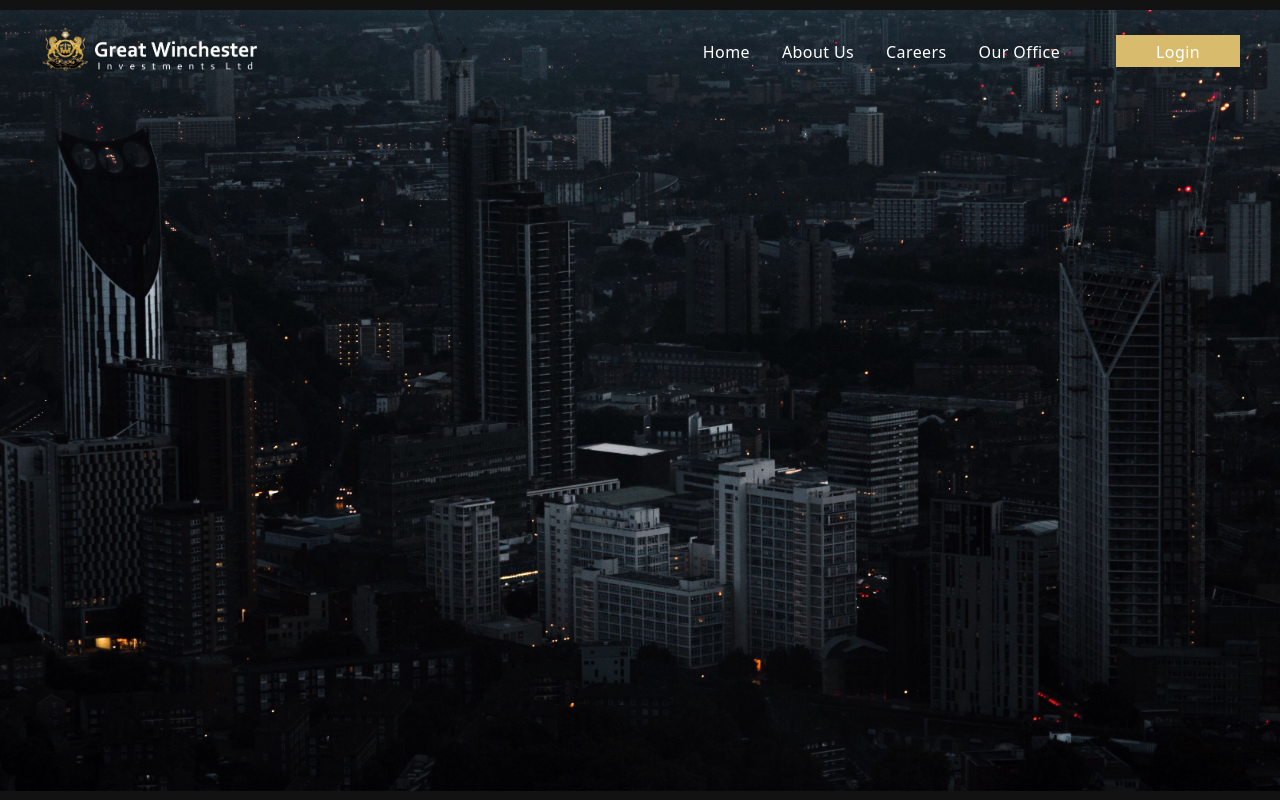
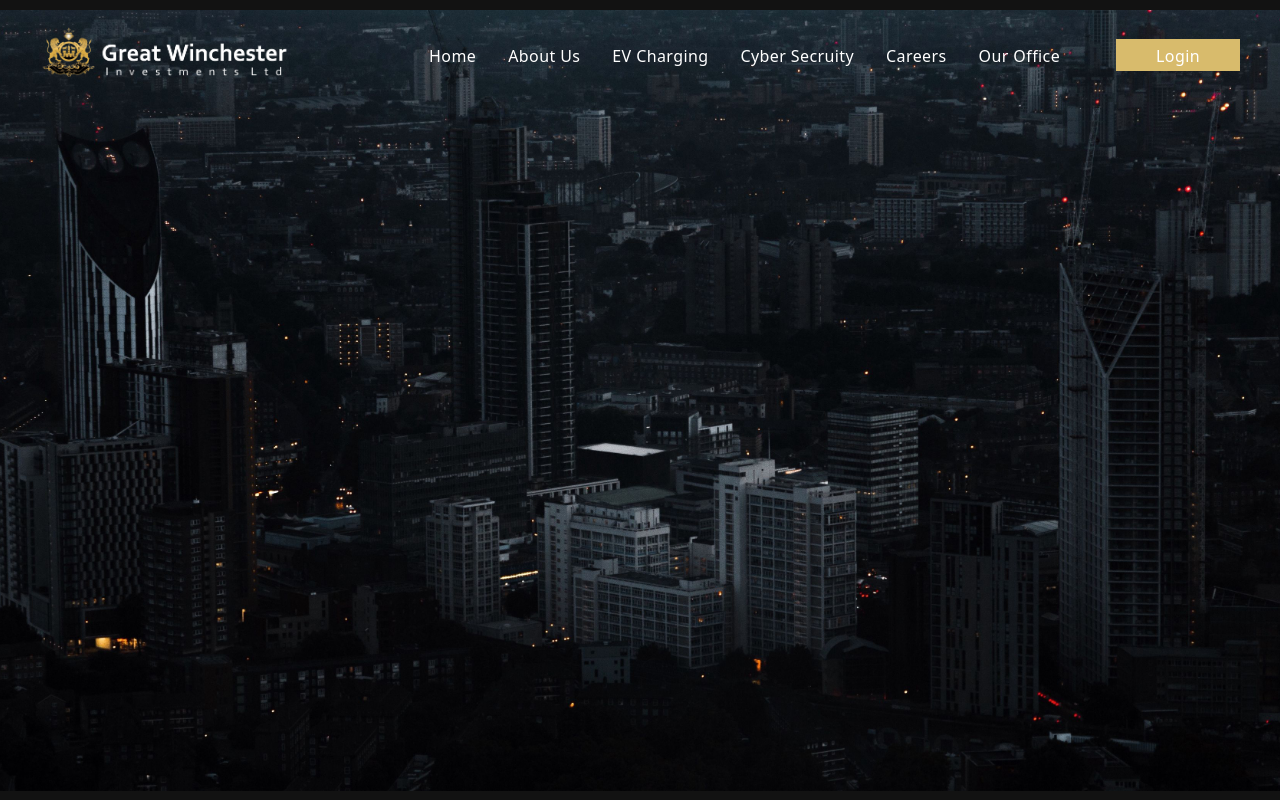
Before and after one commit to blackhorsese/Great-Winchester-2.0, a React (Create React App) app: page / in a window 1280 px wide. Shown: the top 800 px of the page. Built offline with nearby package versions, Linux system fonts and the light colour scheme.

Commit message:
Update Navbar.jsx

```diff
--- a/src/Pages/Navbar.jsx
+++ b/src/Pages/Navbar.jsx
@@ -40,7 +40,7 @@ function Logo({ isScrolled }) {
     <>
 
       {isScrolled ? (
-        <header className="fixed z-10 md:px-10 px-3 w-full duration-500 mx-auto items-center bg-[#121212] overflow-x-hidden shadow-md md:py-2 scroll-smooth">
+      <header className="fixed z-10 md:px-10 px-3 w-full duration-500 mx-auto items-center bg-[#121212] overflow-x-hidden shadow-md md:py-2 scroll-smooth border-opacity-40 border-b border-[#d8bb6c]">
         <div onClick={handleScrollToTop} className="mx-auto items-center overflow-x-hidden duration-500">
           <div className="flex items-center">
             <div className="flex items-center max-w-screen-2xl justify-between mx-auto w-full">
@@ -68,6 +68,22 @@ function Logo({ isScrolled }) {
                       items-center text-base md:hover:border-b border-[#d8bb6c] relative h-8 pt-0.5 duration-200 lg:px-4 md:px-2 px-4 flex justify-center flex-row text-[#fff] tracking-wide"
                     >
                       About Us
+                    </a>
+                    <a
+                      href="/electric-vehicle"
+                      className="
+
+                      items-center text-base md:hover:border-b border-[#d8bb6c] relative h-8 pt-0.5 duration-200 lg:px-4 md:px-2 px-4 flex justify-center flex-row text-[#fff] tracking-wide"
+                    >
+                       EV Charging
+                    </a>
+                    <a
+                      href="/cyber-secruity"
+                      className="
+
+                      items-center text-base md:hover:border-b border-[#d8bb6c] relative h-8 pt-0.5 duration-200 lg:px-4 md:px-2 px-4 flex justify-center flex-row text-[#fff] tracking-wide"
+                    >
+                       Cyber Secruity
                     </a>
                     <a
                       href="#careers"
@@ -166,6 +182,20 @@ function Logo({ isScrolled }) {
                   About Us
                 </a>
                 <a
+                  href="/electric-vehicle"
+                  className="
+                  tracking-wider py-3 flex flex-row items-center justify-between duration-200 border-b border-[#fff] border-opacity-10 text-sm font-bold"
+                >
+                   EV Charging
+                </a>
+                <a
+                  href="/cyber-secruity"
+                  className="
+                  tracking-wider py-3 flex flex-row items-center justify-between duration-200 border-b border-[#fff] border-opacity-10 text-sm font-bold"
+                >
+                   Cyber Secruity
+                </a>
+                <a
                   href="#careers"
                   className="
                   tracking-wider py-3 flex flex-row items-center justify-between duration-200 border-b border-[#fff] border-opacity-10 text-sm font-bold"
@@ -247,8 +277,8 @@ function Logo({ isScrolled }) {
             <div className="flex items-center w-full">
               <div className="flex-shrink-0 md:py-2 items-center duration-500">
                 <a href="/">
-                  <img width={220} className='items-center hidden md:block lg:block duration-500' src='./white-logo.png' alt='favicon.png'/>
-                  <img width={185} className='items-center md:hidden block lg:hidden duration-500' src='./white-logo.png' alt='favicon.png'/>
+                  <img width={250} className='items-center hidden md:block lg:block duration-500' src='./white-logo.png' alt='favicon.png'/>
+                  <img width={220} className='items-center md:hidden block lg:hidden duration-500' src='./white-logo.png' alt='favicon.png'/>
                 </a>
               </div>
               <div className="hidden lg:block w-full duration-500 scroll-smooth">
@@ -269,6 +299,22 @@ function Logo({ isScrolled }) {
                       items-center text-base md:hover:border-b border-[#d8bb6c] relative h-8 pt-0.5 duration-200 lg:px-4 md:px-2 px-4 flex justify-center flex-row text-[#fff] tracking-wide"
                     >
                       About Us
+                    </a>
+                    <a
+                      href="/electric-vehicle"
+                      className="
+
+                      items-center text-base md:hover:border-b border-[#d8bb6c] relative h-8 pt-0.5 duration-200 lg:px-4 md:px-2 px-4 flex justify-center flex-row text-[#fff] tracking-wide"
+                    >
+                       EV Charging
+                    </a>
+                    <a
+                      href="/cyber-secruity"
+                      className="
+
+                      items-center text-base md:hover:border-b border-[#d8bb6c] relative h-8 pt-0.5 duration-200 lg:px-4 md:px-2 px-4 flex justify-center flex-row text-[#fff] tracking-wide"
+                    >
+                       Cyber Secruity
                     </a>
                     <a
                       href="#careers"
@@ -367,6 +413,20 @@ function Logo({ isScrolled }) {
                   About Us
                 </a>
                 <a
+                  href="/electric-vehicle"
+                  className="
+                  tracking-wider py-3 flex flex-row items-center justify-between duration-200 border-b border-[#fff] border-opacity-10 text-sm font-bold"
+                >
+                   EV Charging
+                </a>
+                <a
+                  href="/cyber-secruity"
+                  className="
+                  tracking-wider py-3 flex flex-row items-center justify-between duration-200 border-b border-[#fff] border-opacity-10 text-sm font-bold"
+                >
+                   Cyber Secruity
+                </a>
+                <a
                   href="#careers"
                   className="
                   tracking-wider py-3 flex flex-row items-center justify-between duration-200 border-b border-[#fff] border-opacity-10 text-sm font-bold"
```
